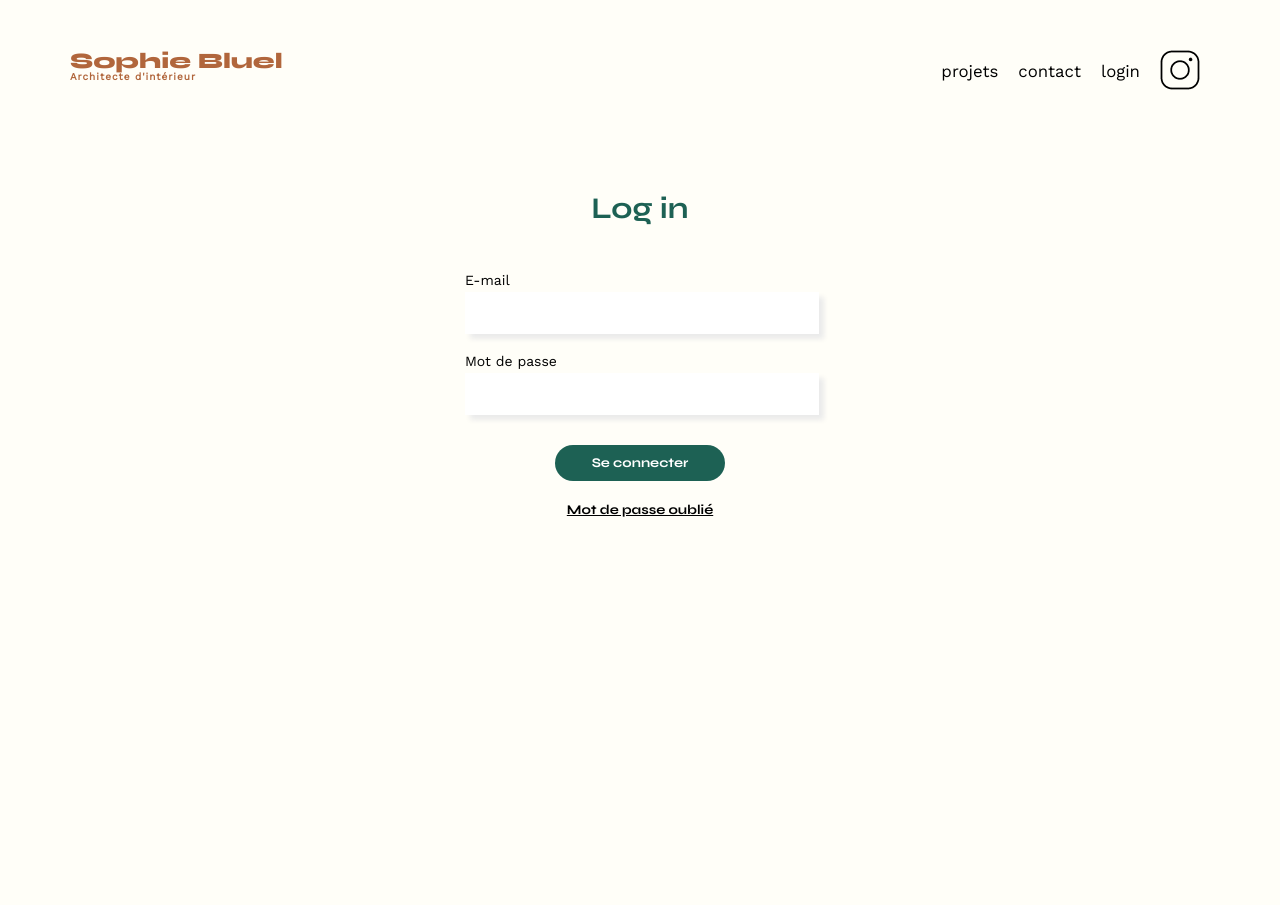
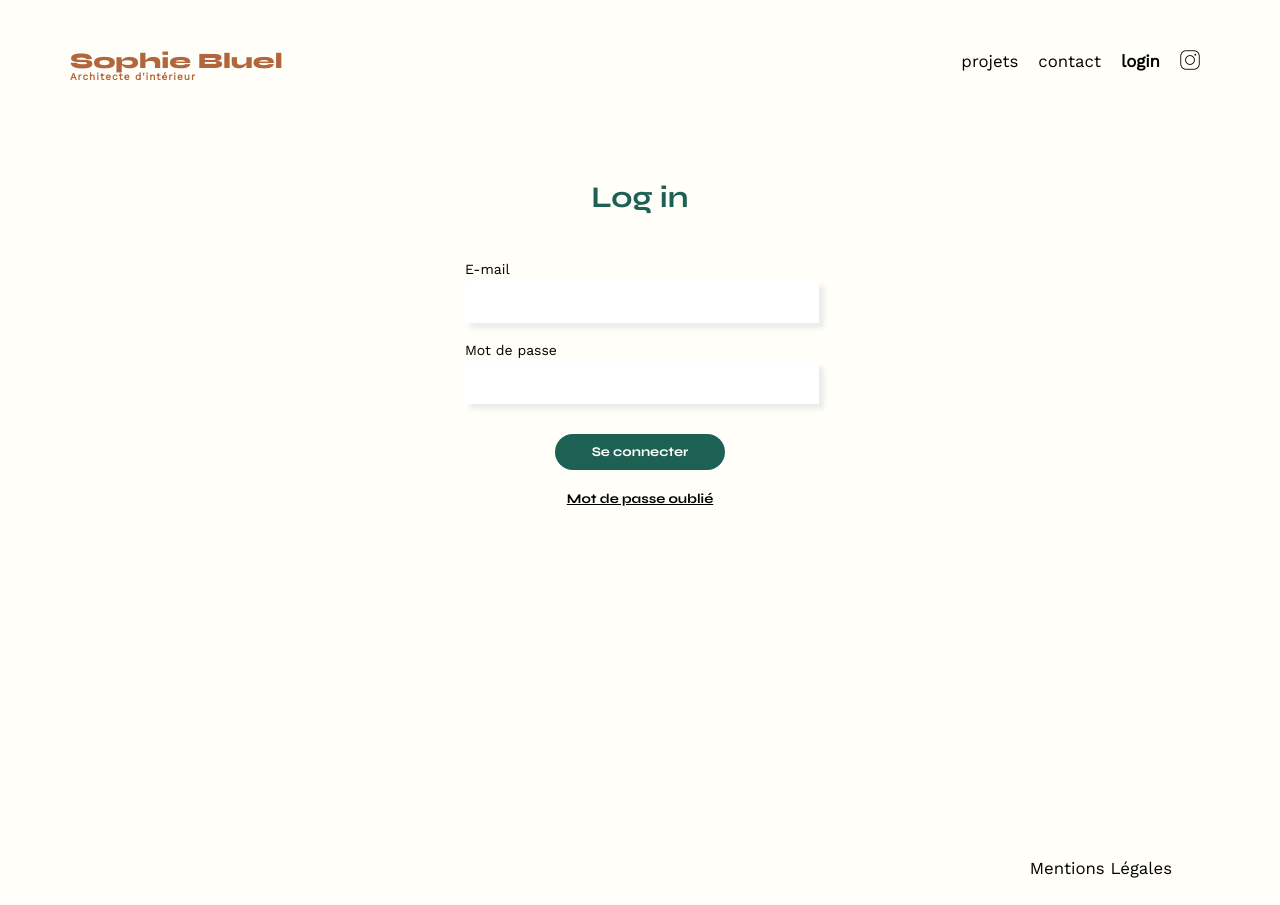
Before and after one commit to sylvainjeanpierre/Sophie-Bluel, a plain HTML site: page FrontEnd/login.html in a window 1280 px wide. Before the commit the page ends 800 px from the top, so only its background shows below. Drawn offline with nearby package versions, Linux system fonts and the light colour scheme.

Commit message:
debug and new comments
- new project page debug
- firefox adaptation for categories input
- new comments

```diff
--- a/FrontEnd/assets/style.css
+++ b/FrontEnd/assets/style.css
@@ -101,6 +101,10 @@ nav li {
 	font-size: 1.2em;
 }
 
+nav img {
+	height: 20px;
+}
+
 nav a {
 	text-decoration: none;
 	color: black;
@@ -148,7 +152,7 @@ li:hover {
 	display: flex;
 	justify-content: center;
 	align-items: center;
-	margin-bottom: 30px;
+	margin: 100px 0 40px 0;
 }
 
 #portfolio h2 {
@@ -157,7 +161,7 @@ li:hover {
 }
 
 .filters {
-	margin-bottom: 20px;
+	margin-bottom: 40px;
 	display: flex;
 	justify-content: center;
 }
@@ -187,7 +191,7 @@ li:hover {
 
 .gallery img {
 	width: 100%;
-
+	margin-bottom: 5px;
 }
 #contact {
 	width: 50%;
@@ -240,10 +244,15 @@ footer nav ul {
 
 /* Login page properties */
 
+#login-page-input {
+	font-weight: bold;
+}
+
 #login-main {
 	display: flex;
 	flex-direction: column;
 	align-items: center;
+	height: 700px;
 }
 
 #login-main h2 {
@@ -374,6 +383,7 @@ footer nav ul {
 	width: 100%;
 	height: 40px;
 	border: none;
+	background-color: white;
 	box-shadow: 5px 5px 5px rgb(235, 235, 235);
 	margin-top: 10px;
 	margin-bottom: 40px;
--- a/FrontEnd/login.html
+++ b/FrontEnd/login.html
@@ -1,7 +1,8 @@
 <!DOCTYPE html>
 <html lang="fr">
+
 <head>
-    <meta charset="UTF-8">
+	<meta charset="UTF-8">
 	<title>Page de connexion</title>
 	<meta name="viewport" content="width=device-width, initial-scale=1.0">
 	<link rel="preconnect" href="https://fonts.googleapis.com">
@@ -12,19 +13,28 @@
 	<link rel="stylesheet" href="./assets/style.css">
 	<script type="module" src="login.js"></script>
 </head>
+
 <body>
-    <header>
+	<header>
 		<h1>Sophie Bluel <span>Architecte d'intérieur</span></h1>
 		<nav>
 			<ul>
-				<a href="/FrontEnd/index.html"><li>projets</li></a>
-				<a href="/FrontEnd/index.html"><li>contact</li></a>
-				<a href="#"><li>login</li></a>
-				<a href="#"><li><img src="./assets/icons/instagram.png" alt="Instagram"></li></a>
+				<a href="/FrontEnd/index.html#portfolio">
+					<li>projets</li>
+				</a>
+				<a href="/FrontEnd/index.html#contact">
+					<li>contact</li>
+				</a>
+				<a href="#">
+					<li id="login-page-input">login</li>
+				</a>
+				<a href="#">
+					<li><img src="./assets/icons/instagram.png" alt="Instagram"></li>
+				</a>
 			</ul>
 		</nav>
 	</header>
-     <main id="login-main">
+	<main id="login-main">
 		<h2>Log in</h2>
 		<form id="login-form">
 			<p>E-mail</p>
@@ -34,6 +44,16 @@
 		</form>
 		<button id="btn-se-connecter">Se connecter</button>
 		<button id="btn-mdp-oublie">Mot de passe oublié</button>
-	 </main>
+	</main>
+
+	<footer>
+		<nav>
+			<ul>
+				<li>Mentions Légales</li>
+			</ul>
+		</nav>
+	</footer>
+
 </body>
+
 </html>
```
Also changed, not shown: FrontEnd/index.html (+40 -26 lines), FrontEnd/login.js (+2 -5 lines), FrontEnd/portfolio.js (+32 -21 lines), 1 other file.
